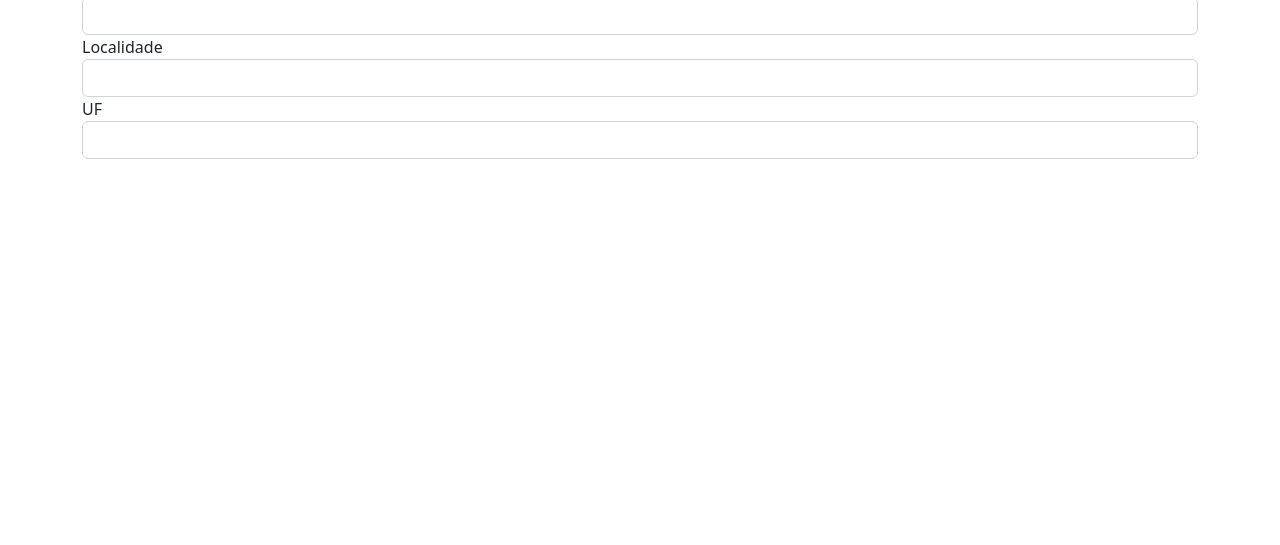
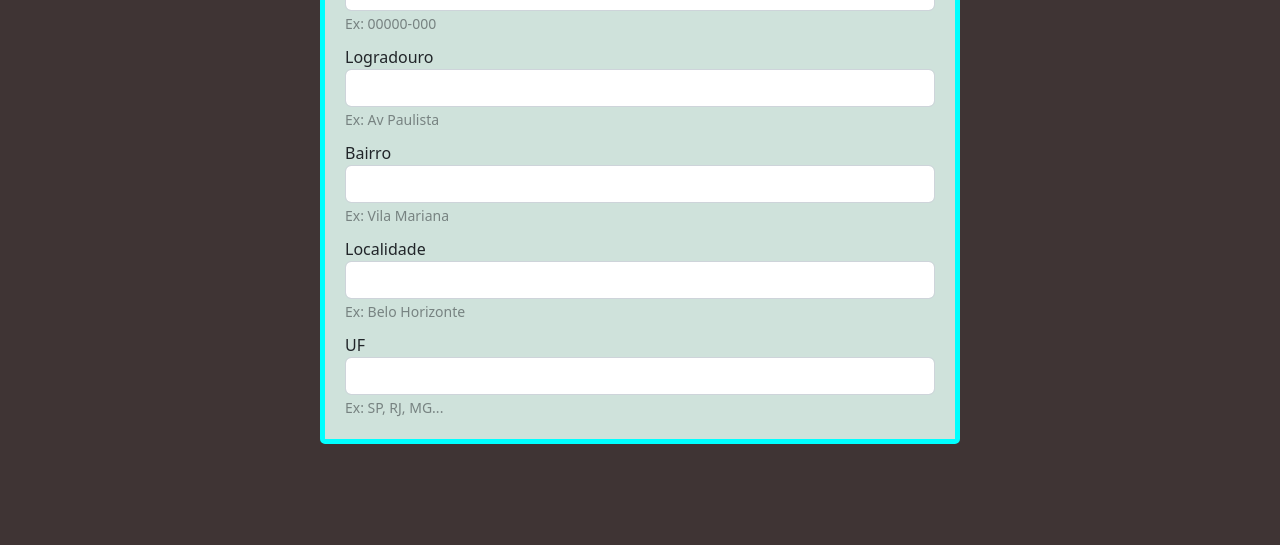
Before and after one commit to RenanFrancaDev/consulta_cep, a website: page index.html in a window 1280 px wide. Shown: the part 255-800 px from the top of the page. Drawn offline with nearby package versions, Linux system fonts and the light colour scheme.

Commit message:
CSS feito

```diff
--- /dev/null
+++ b/css/style.css
@@ -0,0 +1,29 @@
+main{
+    display: flex;
+    justify-content: center;
+    align-items: center;
+    flex: 1;
+    background-color: rgb(63, 52, 52);
+    height: 100vh;
+    width: 100%;
+}
+
+.container{
+    display: block;
+    background-color:rgb(207, 226, 219);
+    display: block;
+    padding: 20px;
+    margin-top: 20px;
+    border-radius: 5px;
+    border: 5px solid aqua;
+
+    width: 50%;
+}
+
+.form-group{
+    margin-top: 10px;
+}
+
+small{
+    opacity: 0.5;
+}
--- a/index.html
+++ b/index.html
@@ -6,9 +6,10 @@
     <meta name="viewport" content="width=device-width, initial-scale=1.0">
     <title>Consulta CEP</title>
     <link rel="stylesheet" href="node_modules/bootstrap/dist/css/bootstrap.min.css">
+    <link rel="stylesheet" href="./css/style.css">
 </head>
 <body>
-
+    <main>
         <div class="container">
             <h1>Consulte seu CEP</h1>
             <form>
@@ -25,20 +26,21 @@
                 <div class="form-group">
                     <label for="bairro">Bairro</label>
                     <input type="text" class="form-control" id="bairro">
-                <small></small>
+                    <small>Ex: Vila Mariana</small>
                 </div>
                 <div class="form-group">
                     <label for="localidade">Localidade</label>
                     <input type="text" class="form-control" id="localidade">
-                <small></small>
+                    <small>Ex: Belo Horizonte</small>
                 </div>
                 <div class="form-group">
                     <label for="uf">UF</label>
                     <input type="text" class="form-control" id="uf">
-                <small></small>
+                    <small>Ex: SP, RJ, MG...</small>
                 </div>
             </form>
         </div>
+    </main>
     <script src="./src/js/api.js"></script>
     <script src="./src/js/main.js"></script>
 </body>
```
Lines whose indentation alone changed are shown as unchanged.
